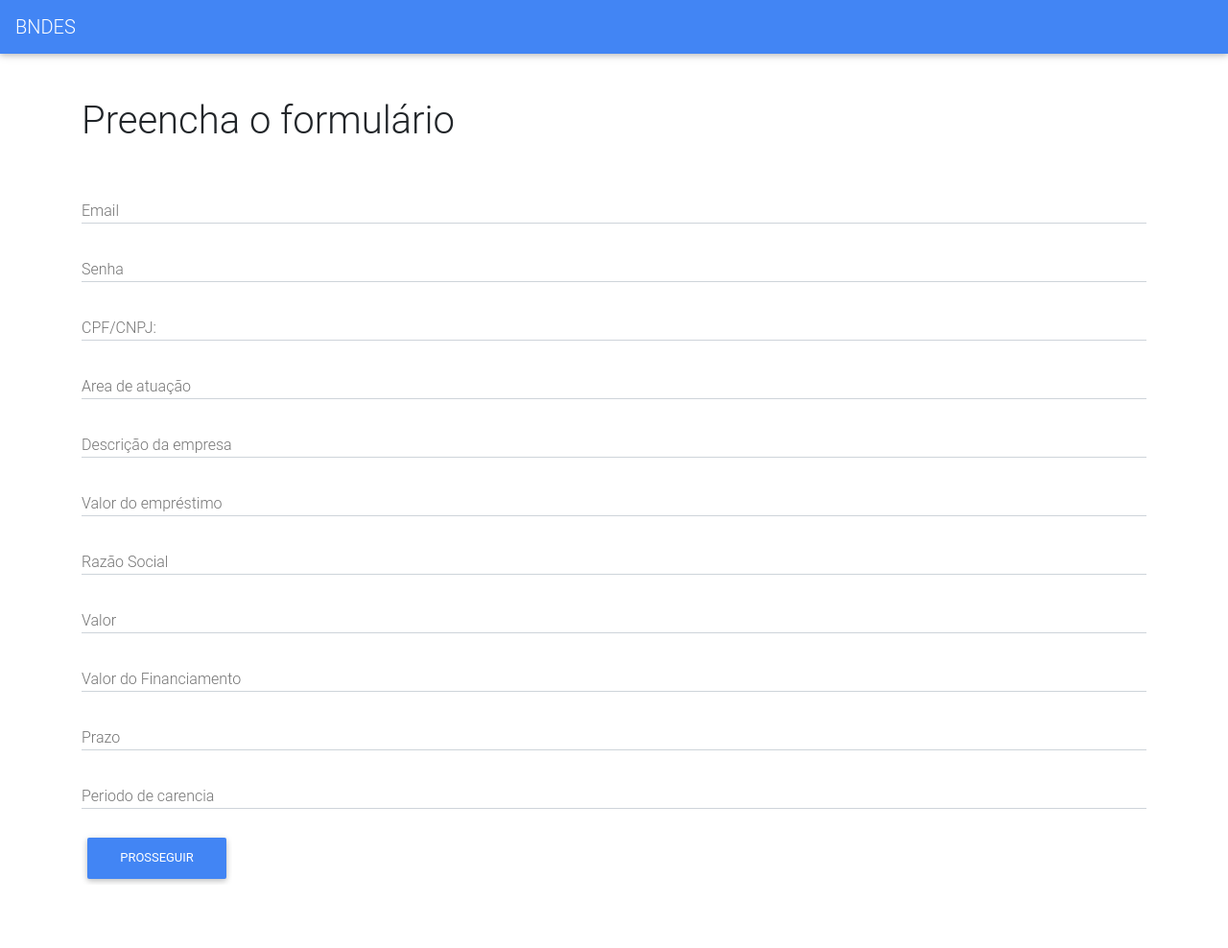
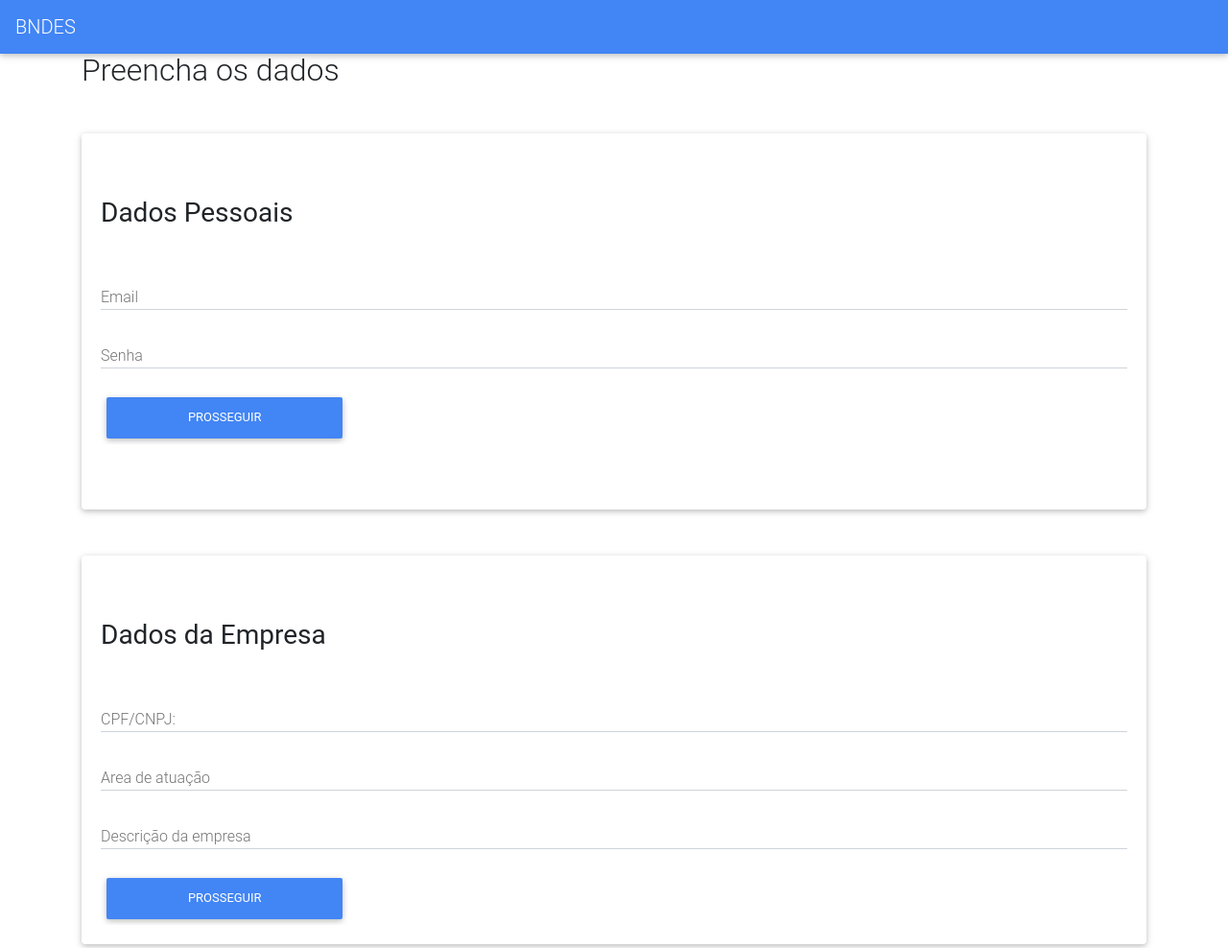
Before and after one commit to Kanthus123/Hackathon, a website: page TimelordsApp/src/form.html in a window 1280 px wide. Shown: the top 988 px of the page at 96% size. Before the commit the page ends 922 px from the top, so only its background shows below. Drawn offline with nearby package versions, Linux system fonts and the light colour scheme.

Commit message:
Steps dividos
Foram divididos os cards de step para sumir e desaparecer usando DOM do javascript, tendo em vista que o formulário por completo seria muita poluição visual

```diff
--- a/TimelordsApp/src/form.html
+++ b/TimelordsApp/src/form.html
@@ -30,15 +30,28 @@
   </nav>
     <!--Main layout-->
     <div class="container">
-          <h1 class="mt-5 mb-5">Preencha o formulário</h1>
+      <h2>Preencha os dados</h2>
+      <div class="card mt-5">
+    <div class="card-body mb-5">
+        <form>
+          <h3 class="mt-5 mb-5">Dados Pessoais</h3>
             <div class="md-form">
-                <input type="text" id="Email" class="form-control">
+                <input type="email" id="Email" class="form-control">
                 <label for="Email" >Email</label>
             </div>
             <div class="md-form">
-                <input type="text" id="Senha" class="form-control">
+                <input type="password" id="Senha" class="form-control">
                 <label for="Senha" >Senha</label>
             </div>
+            <input class="btn btn-primary" value="Prosseguir"/>
+          </div>
+          </div>
+
+
+            <div class="card mt-5">
+
+          <div class="card-body">
+            <h3 class="mt-5 mb-5">Dados da Empresa</h3>
             <div class="md-form">
               <input type="text" id="CPF" class="form-control">
               <label for="CPF" >CPF/CNPJ:</label>
@@ -51,7 +64,15 @@
               <input type="text" id="descricao" class="form-control">
               <label for="descricao" >Descrição da empresa</label>
             </div>
+          <input class="btn btn-primary" value="Prosseguir"/>
+          </div>
 
+          </div>
+
+                        <div class="card mt-5">
+
+                      <div class="card-body">
+                        <h3 class="mt-5 mb-5">Dados do Empréstimo</h3>
 
             <div class="md-form">
           <input type="text" id="valemprestimo" class="form-control">
@@ -61,10 +82,7 @@
           <input type="text" id="razaosocial" class="form-control">
           <label for="razaosocial" >Razão Social</label>
           </div>
-          <div class="md-form">
-          <input type="text" id="valor" class="form-control">
-          <label for="valor" >Valor</label>
-          </div>
+
           <div class="md-form">
           <input type="text" id="valorfinanciamento" class="form-control">
           <label for="valorfinanciamento" >Valor do Financiamento</label>
@@ -79,8 +97,10 @@
           <input type="text" id="periodocarencia" class="form-control">
           <label for="periodocarencia" >Periodo de carencia</label>
           </div>
+          <input class="btn btn-primary" value="Concluir Cadastro" type="submit"/>
+        </div>
+        </form>
 
-              <input class="btn btn-primary" type="submit" value="Prosseguir">
 
     </div>
 
```
